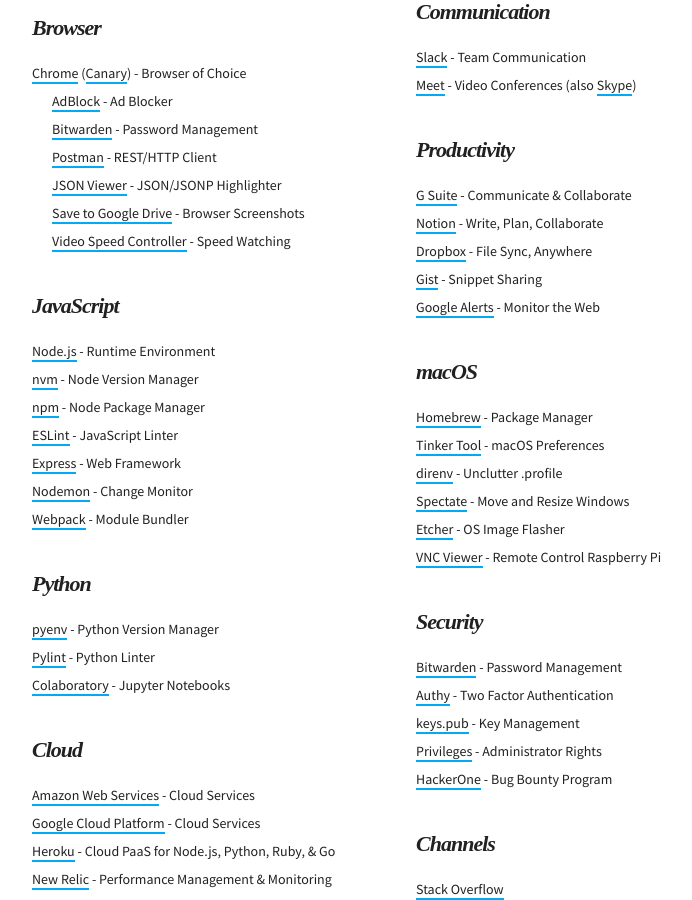
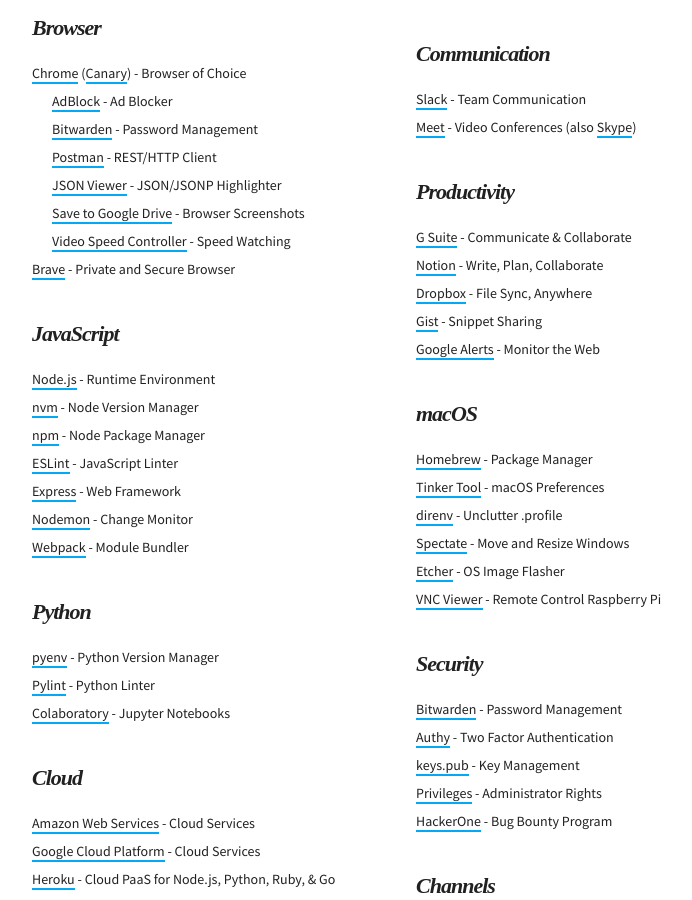
Before and after one commit to martinbuberl/martinbuberl.github.io, a Jekyll site: the page built from docs/resources.md, in a window 1280 px wide and 900 px high, scrolled down 626 px. Shown: the whole window, without its empty margins (233-925 px from the left). Built offline with Jekyll 4.4.1, drawn with Linux system fonts in a browser that asks for light colours; nearby versions of some CDN libraries; some web fonts are replaced.

Commit message:
Added Brave

```diff
--- a/docs/resources.md
+++ b/docs/resources.md
@@ -39,6 +39,7 @@ Here are my bookmarks of software, services and resources, the essentials if you
           <li><a target="_blank" href="https://chrome.google.com/webstore/detail/video-speed-controller/nffaoalbilbmmfgbnbgppjihopabppdk">Video Speed Controller</a> - Speed Watching</li>
         </ul>
       </li>
+      <li><a target="_blank" href="https://brave.com/">Brave</a> - Private and Secure Browser</li>
     </ul>
   </div>
   <div class="wrapper">
```
